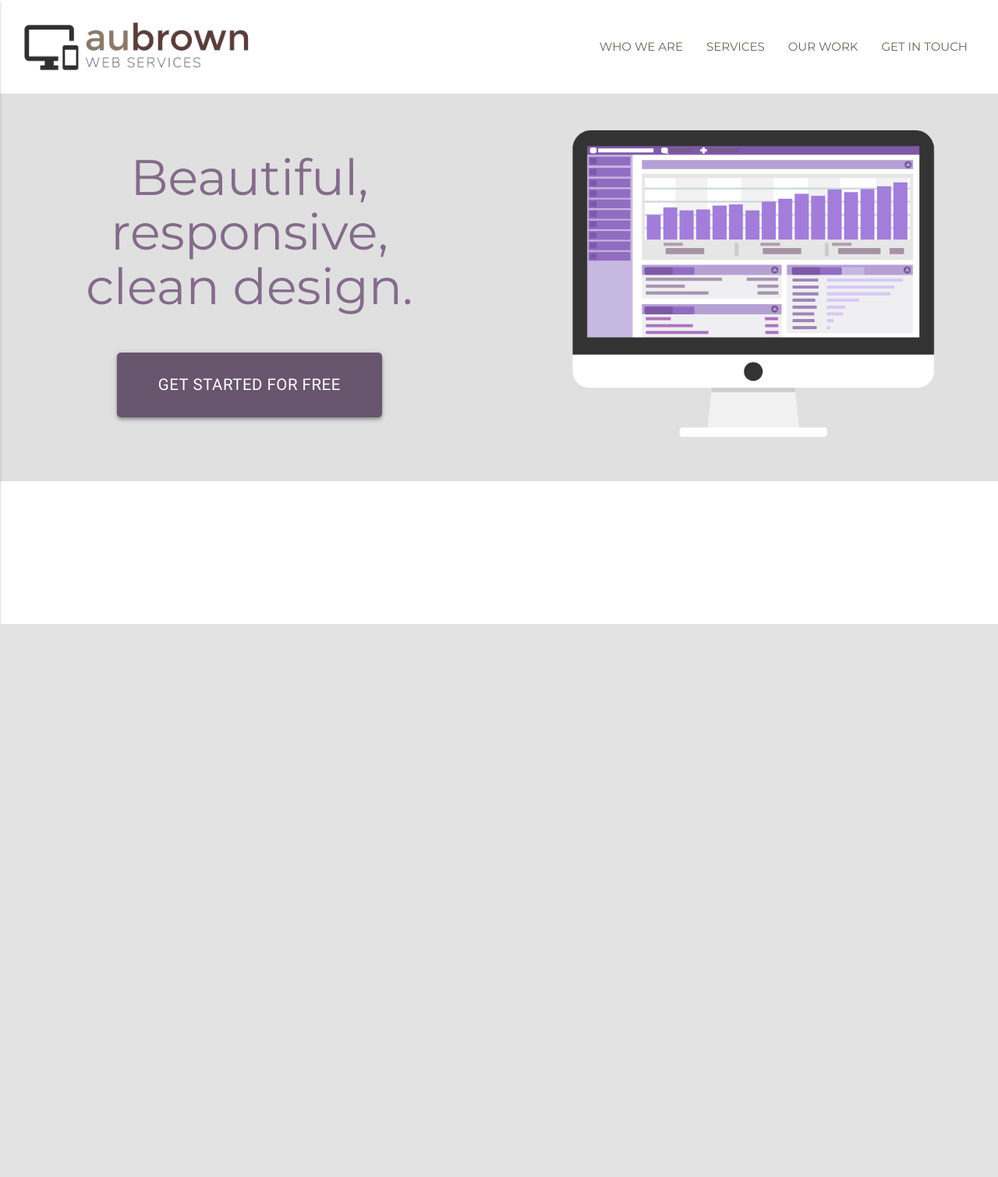
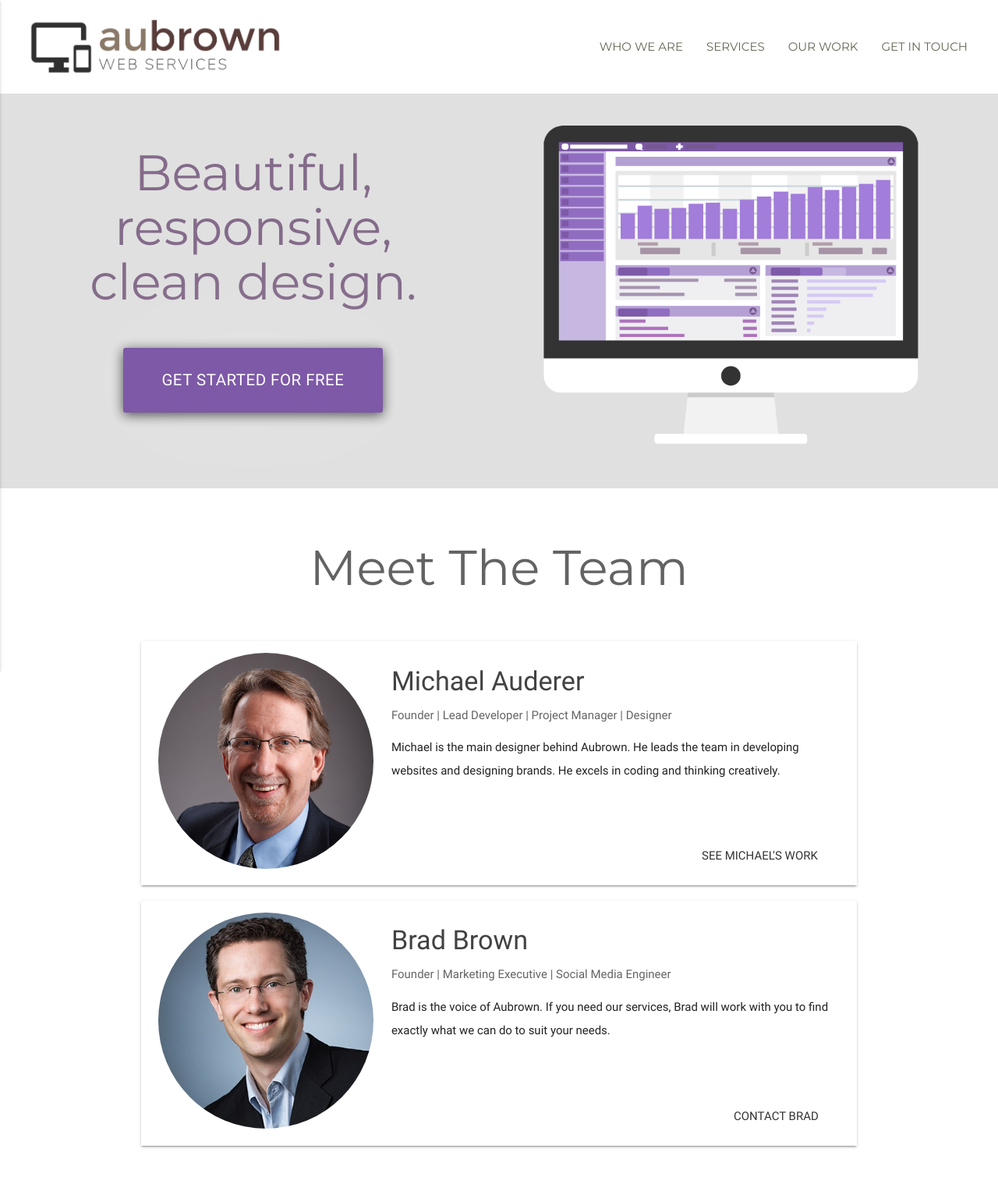
Before and after one commit to audererm/aubrown, a PHP site: page / in a window 1280 px wide. Shown: the whole page at 78% size. Before the commit the page ends 800 px from the top, so only its background shows below. Run offline with PHP 8.4, Linux system fonts and the light colour scheme; some libraries are stand-ins or nearby versions.

Commit message:
lots of changes

```diff
--- a/css/style.css
+++ b/css/style.css
@@ -1,6 +1,61 @@
+.team h1 {
+  font-family: Montserrat, sans-serif;
+  text-align: center;
+  opacity: 0.7; }
+.team .team-card {
+  box-shadow: 0 2px 2px 0 rgba(0, 0, 0, 0.14), 0 1px 5px 0 rgba(0, 0, 0, 0.12), 0 3px 1px -2px rgba(0, 0, 0, 0.2);
+  transition: box-shadow 0.5s ease;
+  position: relative; }
+  .team .team-card:hover {
+    box-shadow: 0 6px 10px 0 rgba(0, 0, 0, 0.14), 0 1px 18px 0 rgba(0, 0, 0, 0.12), 0 3px 5px -1px rgba(0, 0, 0, 0.3); }
+    .team .team-card:hover .btn-flat {
+      background-color: #7D59A7;
+      color: white; }
+.team .member {
+  display: block;
+  margin: auto;
+  height: auto;
+  float: none;
+  padding: auto; }
+  .team .member .img-container {
+    width: 100%; }
+  .team .member .content {
+    position: relative;
+    display: block; }
+  .team .member h4 {
+    opacity: 0.85; }
+  .team .member .title {
+    opacity: 0.7; }
+  .team .member .btn-flat {
+    position: absolute;
+    right: 20px;
+    bottom: 20px;
+    transition: 0.5s ease; }
+
+.glow {
+  -webkit-box-shadow: 0 0 50px #eee;
+  -moz-box-shadow: 0 0 50px #eee;
+  box-shadow: 0 0 80px -50px #fff;
+  width: 50%;
+  -moz-border-radius: 5px;
+  -webkit-border-radius: 5px;
+  border-radius: 5px;
+  /* future proofing */
+  -khtml-border-radius: 5px;
+  /* for old Konqueror browsers */
+  position: relative;
+  display: inline-block; }
+
 .hero {
   padding-top: 40px;
-  padding-bottom: 40px; }
+  padding-bottom: 40px;
+  padding-left: 0;
+  padding-right: 0;
+  background-color: #e0e0e0; }
+  .hero .slogan {
+    position: relative;
+    float: left;
+    margin-left: 9vw; }
     .hero .slogan h1 {
       font-size: 5vw;
       font-family: Montserrat, sans-serif;
@@ -8,45 +63,90 @@
       text-align: center; }
     .hero .slogan .btn-large {
       color: white;
-    background-color: #68556e;
+      background-color: #7D59A7;
       font-size: 1.6vw;
-    width: 55%;
+      width: 26vw;
       height: 6.5vw;
-    position: relative;
-    display: inline-block;
+      display: block;
+      margin: auto;
       line-height: 6.5vw;
       vertical-align: middle;
-    text-align: center;
       -moz-border-radius: 5px;
       -webkit-border-radius: 5px;
-    border-radius: 5px;
+      border-radius: 3px;
       /* future proofing */
       -khtml-border-radius: 5px;
       /* for old Konqueror browsers */
-    transition: 0; }
+      transition: 0.4s box-shadow, 8s background-color;
+      box-shadow: 0 0 150px rgba(255, 255, 255, 0.2), 0px 3px 15px #444; }
+      .hero .slogan .btn-large:hover {
+        box-shadow: none;
+        background-color: #9D59F7; }
+  .hero img {
+    width: 50vw;
+    margin-left: 6vw; }
 
 .nav-wrapper {
   padding: 0 24px; }
 
+.navbar-fixed {
+  margin-bottom: 50px; }
+
 nav {
-  height: 120px; }
+  height: 120px;
+  transition: 0.2s ease;
+  box-shadow: none; }
+  nav .helper {
+    display: inline-block;
+    height: 100%;
+    vertical-align: middle; }
+  nav ul {
+    display: inline !important;
+    vertical-align: middle !important; }
     nav ul a {
       height: 120px;
-    padding-top: 28px;
-    padding-bottom: 24px;
+      transition: 0.2s ease;
+      line-height: 120px;
       color: #665;
       font-family: Montserrat, sans-serif; }
       nav ul a:hover {
         color: #fff;
         transition: 0.1s color, 0.3s background-color;
-      background-color: #68556e; }
+        background-color: #7D59A7;
+        transition: 0.2s ease; }
   nav .brand-logo {
-    height: 120px; }
+    height: 100%;
+    padding-top: 20px;
+    padding-bottom: 20px;
+    transition: 0.2s ease; }
     nav .brand-logo img {
-      height: 60%;
-      margin-top: 24px;
-      margin-bottom: 24px; }
+      height: 100%;
+      display: inline-block;
+      transition: 0.2s ease; }
 
+.shrink {
+  height: 60px;
+  box-shadow: 0 2px 2px 0 rgba(0, 0, 0, 0.14), 0 1px 5px 0 rgba(0, 0, 0, 0.12), 0 3px 1px -2px rgba(0, 0, 0, 0.2); }
+  .shrink .brand-logo {
+    padding-top: 0px;
+    padding-bottom: 0px; }
+  .shrink a {
+    line-height: 60px;
+    height: 60px; }
+
+@media only screen and (max-width: 992px) {
+  .hero img {
+    width: 40%;
+    margin: auto;
+    display: block; }
+
+  nav {
+    height: 60px; }
+    nav .brand-logo {
+      height: 60px; }
+      nav .brand-logo img {
+        height: 60px;
+        margin: 0; } }
 p {
   line-height: 2rem; }
 
--- a/css/style.scss
+++ b/css/style.scss
@@ -1,39 +1,132 @@
 // Colors
 $purple: #76607C;
 $lightpurple: lighten($purple, 5%);
-$darkpurple: darken($purple, 5%);
+$darkpurple: #7D59A7;
+$lightbrown: #E8DBC5;
+
 $mont: Montserrat, sans-serif;
+$nav-height: 120px;
 
-$nav-height: 120px;
+.team {
+    h1 {
+        font-family: $mont;
+        text-align: center;
+        opacity: 0.7;
+    }
+    .team-card {
+        box-shadow: 0 2px 2px 0 rgba(0, 0, 0, 0.14), 0 1px 5px 0 rgba(0, 0, 0, 0.12), 0 3px 1px -2px rgba(0, 0, 0, 0.2);
+        transition: box-shadow 0.5s ease;
+        &:hover {
+            box-shadow: 0 6px 10px 0 rgba(0, 0, 0, 0.14), 0 1px 18px 0 rgba(0, 0, 0, 0.12), 0 3px 5px -1px rgba(0, 0, 0, 0.3);
+
+            .btn-flat {
+                background-color: $darkpurple;
+                color: white;
+            }
+        }
+        position: relative;
+    }
+    .member {
+        //background-color: $lightbrown;
+        display: block;
+        margin: auto;
+        height: auto;
+        float: none;
+        padding: auto;
+
+        .img-container {
+            width: 100%;
+        }
+
+        img {
+            //width: 16vw;
+            //padding-left: 1vw;
+        }
+
+        .content {
+            position: relative;
+            display: block;
+        }
+
+        h4 {
+            opacity: 0.85;
+        }
+
+        .title {
+            opacity: 0.7;
+        }
+
+        .btn-flat {
+            position: absolute;
+            right: 20px;
+            bottom: 20px;
+            transition: 0.5s ease;
+        }
+
+    }
+}
+
+.glow {
+    -webkit-box-shadow: 0 0 50px #eee;
+    -moz-box-shadow: 0 0 50px #eee;
+    box-shadow: 0 0 80px -50px #fff;
+    width: 50%;
+    -moz-border-radius: 5px;
+    -webkit-border-radius: 5px;
+    border-radius: 5px;
+    /* future proofing */
+    -khtml-border-radius: 5px;
+    /* for old Konqueror browsers */
+    position: relative;
+    display: inline-block;
+
+}
 
 .hero {
     padding-top: 40px;
     padding-bottom: 40px;
+    padding-left: 0;
+    padding-right: 0;
+    background-color: #e0e0e0;
     .slogan {
+        position: relative;
+        float: left;
+        margin-left: 9vw;
         h1 {
             font-size: 5vw;
             font-family: $mont;
-        color: $lightpurple;
+            color: #846b8a;
             text-align: center;
         }
         .btn-large {
             color: white;
             background-color: $darkpurple;
             font-size: 1.6vw;
-        width: 55%;
+            width: 26vw;
             height: 6.5vw;
-        position: relative;
-        display: inline-block;
+            display: block;
+            margin: auto;
             line-height: 6.5vw;
             vertical-align: middle;
-        text-align: center;
             -moz-border-radius: 5px;
             -webkit-border-radius: 5px;
-        border-radius: 5px; /* future proofing */
-        -khtml-border-radius: 5px; /* for old Konqueror browsers */
+            border-radius: 3px;
+            /* future proofing */
+            -khtml-border-radius: 5px;
+            /* for old Konqueror browsers */
             //margin-left: 50px;
-        transition: 0;
+            transition: 0.4s box-shadow, 8s background-color;
+            box-shadow: 0 0 150px rgba(255, 255, 255, 0.2), 0px 3px 15px #444;
+
+            &:hover {
+                box-shadow: none;
+                background-color: #9D59F7;
             }
+        }
+    }
+    img {
+        width: 50vw;
+        margin-left: 6vw;
     }
 }
 
@@ -41,28 +134,78 @@ $nav-height: 120px;
     padding: 0 24px;
 }
 
+.navbar-fixed {
+    margin-bottom: 50px;
+}
+
 nav {
     height: $nav-height;
+    transition: 0.2s ease;
+    box-shadow: none;
+    .helper {
+        display: inline-block;
+        height: 100%;
+        vertical-align: middle;
+    }
     ul {
+        display: inline !important;
+        vertical-align: middle !important;
         a {
             height: $nav-height;
-            padding-top: $nav-height * 0.2 + 4px;
-            padding-bottom: $nav-height * 0.2;
+            //padding-top: 20px;
+            //padding-bottom: 20px;
+            transition: 0.2s ease;
+            line-height: 120px;
             color: #665;
             font-family: $mont;
             &:hover {
                 color: #fff;
                 transition: 0.1s color, 0.3s background-color;
                 background-color: $darkpurple;
+                transition: 0.2s ease;
             }
         }
     }
     .brand-logo {
-        height: $nav-height;
+        height: 100%;
+        padding-top: 20px;
+        padding-bottom: 20px;
+        transition: 0.2s ease;
         img {
-            height: 60%;
-            margin-top: $nav-height * 0.2;
-            margin-bottom: $nav-height * 0.2;
+            height: 100%;
+            display: inline-block;
+            transition: 0.2s ease;
+        }
+    }
+}
+
+.shrink {
+    height: 60px;
+    box-shadow: 0 2px 2px 0 rgba(0, 0, 0, 0.14), 0 1px 5px 0 rgba(0, 0, 0, 0.12), 0 3px 1px -2px rgba(0, 0, 0, 0.2);
+    .brand-logo {
+        padding-top: 0px;
+        padding-bottom: 0px;
+    }
+    a {
+        line-height: 60px;
+        height: 60px;
+    }
+}
+
+@media only screen and (max-width: 992px) {
+    .hero img {
+        width: 40%;
+        margin: auto;
+        display: block;
+    }
+    nav {
+        height: $nav-height / 2;
+        .brand-logo {
+            height: $nav-height / 2;
+            img {
+                height: $nav-height / 2;
+                margin: 0;
+            }
         }
     }
 }
--- a/index.html
+++ b/index.html
@@ -13,11 +13,15 @@
 </head>
 
 <body>
-    <nav class="white z-depth-0" role="navigation">
+    <div class="navbar-fixed">
+        <nav class="white" role="navigation">
             <div class="nav-wrapper">
-            <a id="logo-container" href="#" class="brand-logo"><img src="aubrown-webservices.png" class=""></a>
+                <a id="logo-container" href="#" class="brand-logo">
+                    <span class="helper"></span>
+                    <img src="aubrown-webservices.png" class="">
+                </a>
                 <ul class="right hide-on-med-and-down">
-                <li><a href="#">WHO WE ARE</a></li>
+                    <li><a href="#team">WHO WE ARE</a></li>
                     <li><a href="#">SERVICES</a></li>
                     <li><a href="#">OUR WORK</a></li>
                     <li><a href="#">GET IN TOUCH</a></li>
@@ -28,19 +32,76 @@
                 <a href="#" data-activates="nav-mobile" class="button-collapse"><i class="material-icons">menu</i></a>
             </div>
         </nav>
-    <div class="grey lighten-2">
+    </div>
     <div class="hero row">
-            <div class="col s12 l6" style="float: right;">
         <img src="computer.png" class="responsive-img">
-            </div>
-            <div class="slogan col s12 l6">
-                <h1>Beautiful, responsive,<br>clean design.</h1>
+        <div class="slogan">
+            <h1>Beautiful, <br>responsive,<br>clean design.</h1>
             <h2></h2>
             <br>
-                <div class="center">
-                    <a class="btn-large z-depth-2 waves-effect waves-light">GET STARTED FOR FREE</a>
+            <a href="#contact-modal" class="btn-large z-depth-3 waves-effect waves-light">GET STARTED FOR FREE</a>
         </div>
     </div>
+    <div id="team" class="team row container scrollspy">
+        <div class="section row">
+            <h1>Meet The Team</h1>
+        </div>
+        <div class="section row team-card">
+            <div class="member col s12 m12">
+                <div class="col s12 m4">
+                    <div class="img-container">
+                        <img src="portrait2.jpg" class="circle responsive-img">
+                    </div>
+                </div>
+                <div class="col s12 m8">
+                    <h4>Michael Auderer</h4>
+                    <span class="title">Founder | Lead Developer | Project Manager | Designer</span>
+                    <p>Michael is the main designer behind Aubrown. He leads the team in developing websites and designing brands. He excels in coding and thinking creatively.</p>
+                    <a class="btn-flat waves-effect waves-light">See Michael's Work</a>
+                </div>
+            </div>
+        </div>
+        <div class="section row team-card">
+            <div class="member col s12 m12">
+                <div class="col s12 m4">
+                    <div class="img-container">
+                        <img src="portrait3.jpg" class="circle responsive-img">
+                    </div>
+                </div>
+                <div class="col s12 m8">
+                    <h4>Brad Brown</h4>
+                    <span class="title">Founder | Marketing Executive | Social Media Engineer</span>
+                    <p>Brad is the voice of Aubrown. If you need our services, Brad will work with you to find exactly what we can do to suit your needs.</p>
+                    <a class="btn-flat waves-effect waves-light">Contact Brad</a>
+                </div>
+            </div>
+        </div>
+        <div class="hide section row team-card">
+            <div class="member col s12 m12">
+                <div class="col s12 m4">
+                    <div class="img-container">
+                        <img src="portrait1.jpg" class="circle responsive-img">
+                    </div>
+                </div>
+                <div class="col s12 m8">
+                    <h4>Omar Thompson</h4>
+                    <span class="title">Lead Developer | Designer | Project Manager | Code Nerd</span>
+                    <p>Michael is the main designer behind Aubrown. He leads the team in developing websites and designing brands. He excels in coding and thinking creatively.</p>
+                    <a class="btn-flat waves-effect waves-light">Michael's Website</a>
+                </div>
+            </div>
+        </div>
+    </div>
+    <!--516-534-9351-->
+</body>
+<div id="modals">
+    <div id="contact-modal" class="modal">
+        <div class="modal-content">
+            <h4>Modal Header</h4>
+            <p>A bunch of text</p>
+        </div>
+        <div class="modal-footer">
+            <a href="#!" class=" modal-action modal-close waves-effect waves-green btn-flat">Agree</a>
         </div>
     </div>
 </div>
@@ -48,6 +109,25 @@
 <script src="https://code.jquery.com/jquery-2.1.1.min.js"></script>
 <script src="js/materialize.js"></script>
 <script src="js/init.js"></script>
-</body>
+<script>
+$(document).ready(function() {
+    // the "href" attribute of .modal-trigger must specify the modal ID that wants to be triggered
+    $('.modal').modal({
+        in_duration: 140,
+        out_duration: 140,
+        starting_top: '10%',
+        ending_top: '20%'
+    });
+    $('.scrollspy').scrollSpy();
+});
+
+$(window).scroll(function() {
+    if ($(document).scrollTop() > 64) {
+        $('nav').addClass('shrink');
+    } else {
+        $('nav').removeClass('shrink');
+    }
+});
+</script>
 
 </html>
```
Also changed, not shown: portrait1.jpg (added), portrait2.jpg (added), portrait3.jpg (added), 1 other file. Lines whose indentation alone changed are shown as unchanged.
